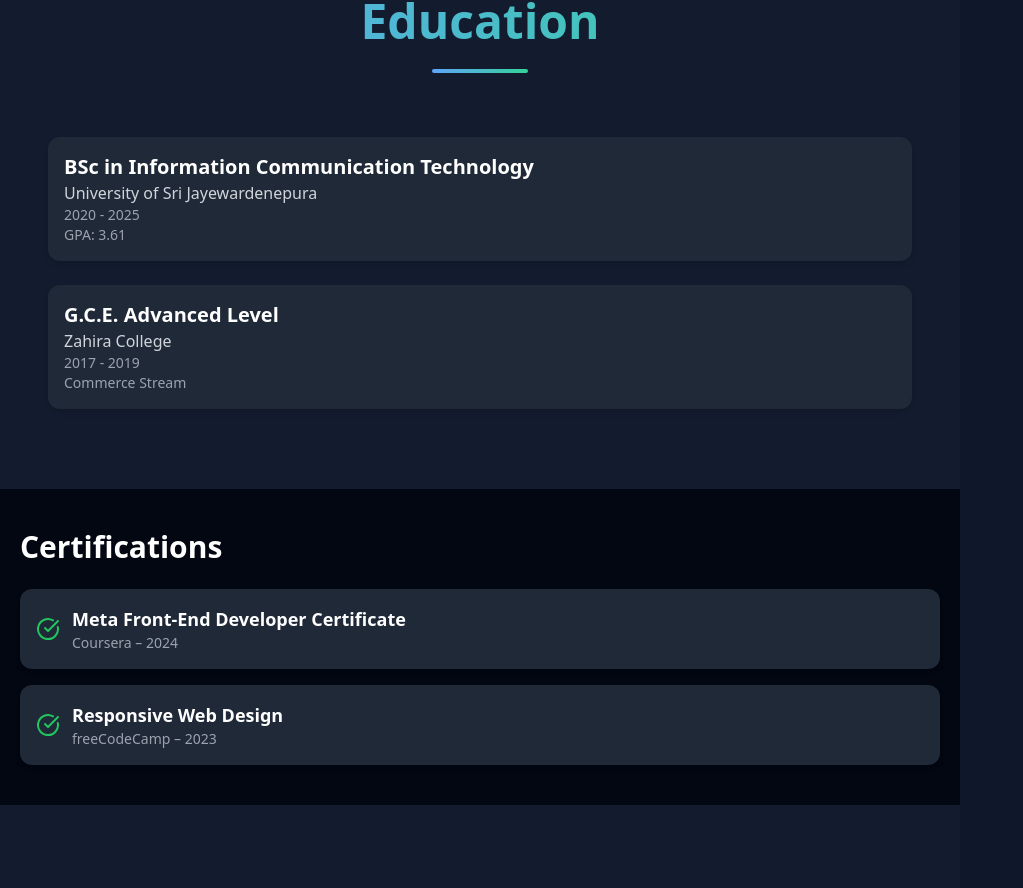
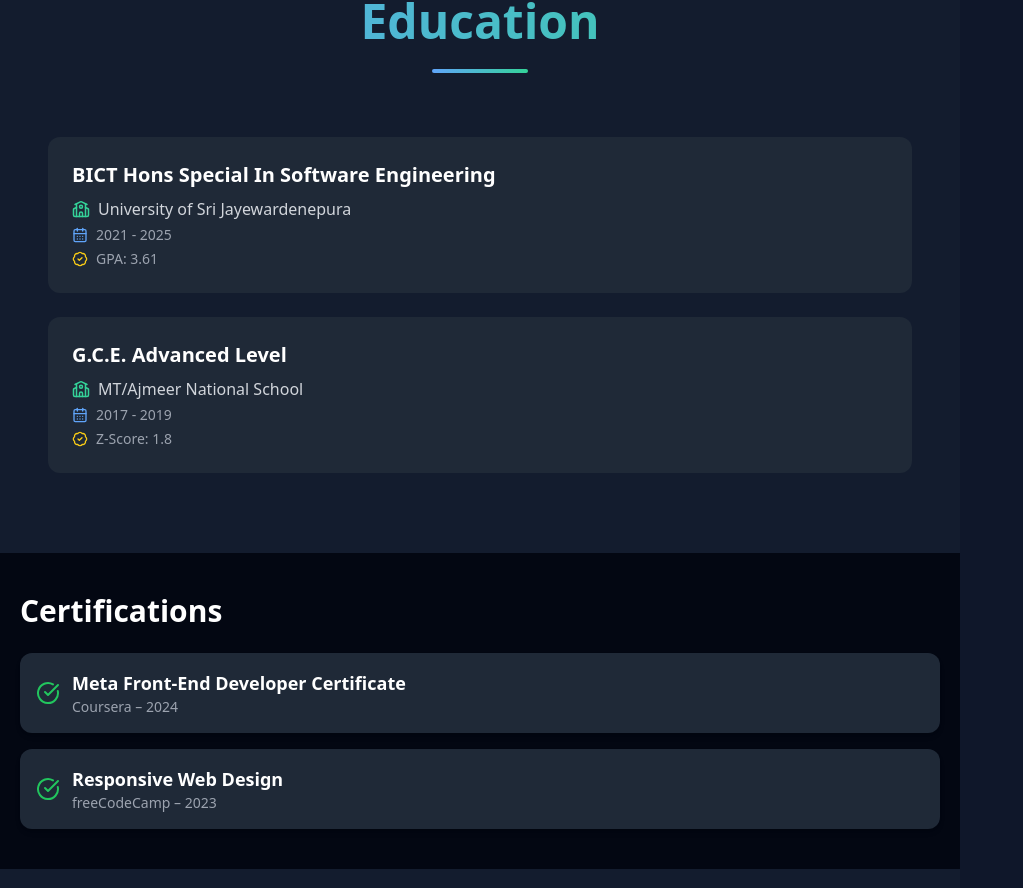
Before and after one commit to Naflan-MNM/test_deployment, a React (Vite) app: page / in a window 1280 px wide. Shown: the part 1898-2786 px from the top of the page, without its empty margins (0-1023 px from the left). Built offline with nearby package versions, Linux system fonts and the light colour scheme.

Commit message:
enhance the styles and add animation for ecucation component

```diff
--- a/package.json
+++ b/package.json
@@ -11,6 +11,7 @@
   },
   "dependencies": {
     "@emailjs/browser": "^4.4.1",
+    "framer-motion": "^12.23.0",
     "lucide-react": "^0.460.0",
     "react": "^19.1.0",
     "react-dom": "^19.1.0"
--- a/src/components/Education.jsx
+++ b/src/components/Education.jsx
@@ -1,19 +1,26 @@
 import React from "react";
+import { motion } from "framer-motion";
+import { School, CalendarDays, BadgeCheck } from "lucide-react";
 
 const educationData = [
   {
-    degree: "BSc in Information Communication Technology",
+    degree: "BICT Hons Special In Software Engineering",
     institution: "University of Sri Jayewardenepura",
-    duration: "2020 - 2025",
+    duration: "2021 - 2025",
     gpa: "GPA: 3.61",
   },
   {
     degree: "G.C.E. Advanced Level",
-    institution: "Zahira College",
+    institution: "MT/Ajmeer National School",
     duration: "2017 - 2019",
-    gpa: "Commerce Stream",
+    gpa: "Z-Score: 1.8",
   },
 ];
+
+const fadeInUp = {
+  hidden: { opacity: 0, y: 40 },
+  visible: { opacity: 1, y: 0 },
+};
 
 const Education = () => {
   return (
@@ -25,14 +32,36 @@ const Education = () => {
           </h2>
           <div className="w-24 h-1 bg-gradient-to-r from-blue-400 to-emerald-400 mx-auto rounded-full"></div>
         </div>
+
         <div className="space-y-6">
           {educationData.map((edu, index) => (
-            <div key={index} className="bg-gray-800 p-4 rounded-xl shadow-md">
-              <h3 className="text-xl font-semibold">{edu.degree}</h3>
-              <p className="text-gray-300">{edu.institution}</p>
-              <p className="text-sm text-gray-400">{edu.duration}</p>
-              <p className="text-sm text-gray-400">{edu.gpa}</p>
-            </div>
+            <motion.div
+              key={index}
+              variants={fadeInUp}
+              initial="hidden"
+              whileInView="visible"
+              viewport={{ once: true, amount: 0.3 }}
+              transition={{ duration: 0.6, delay: index * 0.2 }}
+              whileHover={{ scale: 1.01 }}
+              className="bg-gray-800 p-6 rounded-xl "
+            >
+              <h3 className="text-xl font-semibold text-white">{edu.degree}</h3>
+
+              <p className="flex items-center gap-2 text-gray-300 mt-2">
+                <School size={18} className="text-emerald-400" />
+                {edu.institution}
+              </p>
+
+              <p className="flex items-center gap-2 text-sm text-gray-400 mt-1">
+                <CalendarDays size={16} className="text-blue-400" />
+                {edu.duration}
+              </p>
+
+              <p className="flex items-center gap-2 text-sm text-gray-400 mt-1">
+                <BadgeCheck size={16} className="text-yellow-400" />
+                {edu.gpa}
+              </p>
+            </motion.div>
           ))}
         </div>
       </div>
--- a/src/components/Experience.jsx
+++ b/src/components/Experience.jsx
@@ -52,7 +52,7 @@ function Experience() {
       <div className="max-w-6xl mx-auto">
         {/* Section Header */}
         <div className="text-center mb-16">
-          <h2 className="text-4xl md:text-5xl font-bold mb-6 bg-gradient-to-r from-blue-400 to-emerald-400 bg-clip-text text-transparent">
+          <h2 className="text-4xl md:text-5xl font-bold mb-6 bg-gradient-to-r from-blue-400 to-emerald-400 bg-clip-text text-transparent ">
             Work Experience
           </h2>
           <div className="w-24 h-1 bg-gradient-to-r from-blue-400 to-emerald-400 mx-auto rounded-full"></div>
--- a/src/components/Projects.jsx
+++ b/src/components/Projects.jsx
@@ -1,4 +1,4 @@
-import React, { useState, useEffect } from "react";
+import React, { useState } from "react";
 import { ExternalLink, Github, ArrowRight } from "lucide-react";
 
 const projects = [
@@ -80,9 +80,7 @@ function Projects() {
   const [viewDetail, setViewDetail] = useState(false);
   const [selectedProject, setSelectedProject] = useState(null);
 
-  const handleToggle = () => {
-    setShowAll((prev) => !prev);
-  };
+  const handleToggle = () => setShowAll((prev) => !prev);
 
   const displayedProjects = showAll
     ? projects
@@ -91,7 +89,6 @@ function Projects() {
   return (
     <section id="projects" className="py-20 px-6 lg:px-12">
       <div className="max-w-6xl mx-auto">
-        {/* Section Header */}
         <div className="text-center mb-16">
           <h2 className="text-4xl md:text-5xl font-bold mb-6 bg-gradient-to-r from-blue-400 to-emerald-400 bg-clip-text text-transparent">
             Featured Projects
@@ -103,7 +100,6 @@ function Projects() {
           </p>
         </div>
 
-        {/* Projects Grid */}
         <div className="grid lg:grid-cols-2 gap-8 mb-16">
           {displayedProjects.map((project, index) => (
             <div
@@ -118,7 +114,6 @@ function Projects() {
                 />
                 <div className="absolute inset-0 bg-gradient-to-t from-slate-900/80 via-transparent to-transparent"></div>
 
-                {/* Overlay Links */}
                 <div className="absolute top-4 right-4 flex space-x-2 opacity-0 group-hover:opacity-100 transition-opacity duration-300">
                   <a
                     href={project.github}
@@ -162,9 +157,9 @@ function Projects() {
                 </p>
 
                 <div className="flex flex-wrap gap-2 mb-4">
-                  {project.technologies.map((tech) => (
+                  {project.technologies.map((tech, i) => (
                     <span
-                      key={tech}
+                      key={`${tech}-${i}`}
                       className="px-3 py-1 bg-slate-700/50 text-emerald-400 rounded-full text-xs font-medium"
                     >
                       {tech}
@@ -190,7 +185,6 @@ function Projects() {
           ))}
         </div>
 
-        {/* Overlay for Detail View (outside map!) */}
         {viewDetail && selectedProject && (
           <div className="fixed inset-y-0 left-0 right-80 bg-gray-900/90 z-50 flex items-center justify-center p-6">
             <div className="relative max-w-2xl w-full bg-slate-800 rounded-2xl p-6 shadow-lg max-h-[90vh] overflow-y-auto">
@@ -210,9 +204,9 @@ function Projects() {
               </p>
 
               <div className="flex flex-wrap gap-2 mb-6">
-                {selectedProject.technologies.map((tech) => (
+                {selectedProject.technologies.map((tech, i) => (
                   <span
-                    key={tech}
+                    key={`${tech}-${i}`}
                     className="px-3 py-1 bg-slate-700/50 text-emerald-400 rounded-full text-xs font-medium"
                   >
                     {tech}
@@ -256,7 +250,6 @@ function Projects() {
           </div>
         )}
 
-        {/* Toggle Button */}
         <div className="text-center mt-12">
           <button
             onClick={handleToggle}
```
Also changed, not shown: 1 other file (tests, documents, lock files or other folders).
